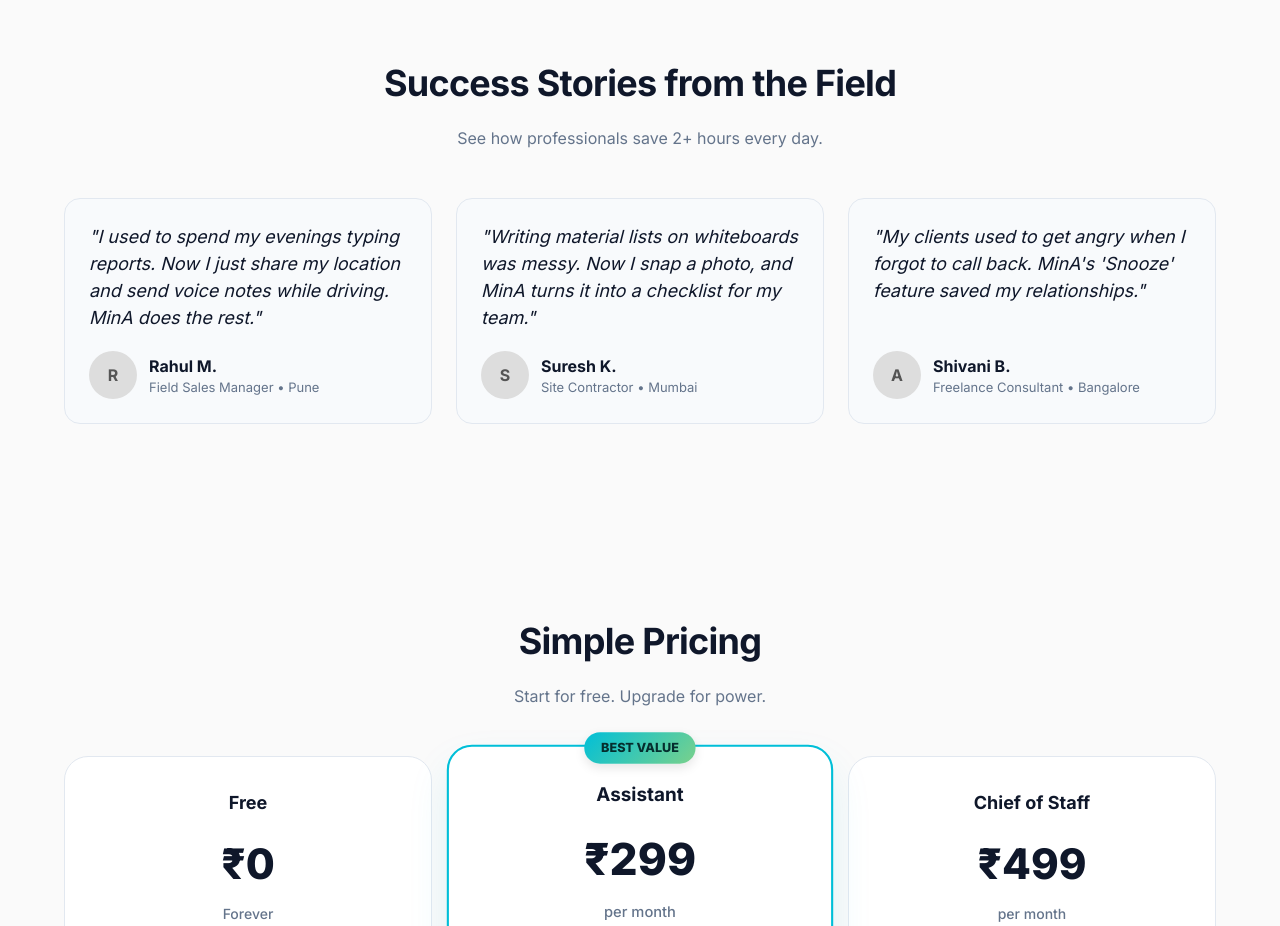
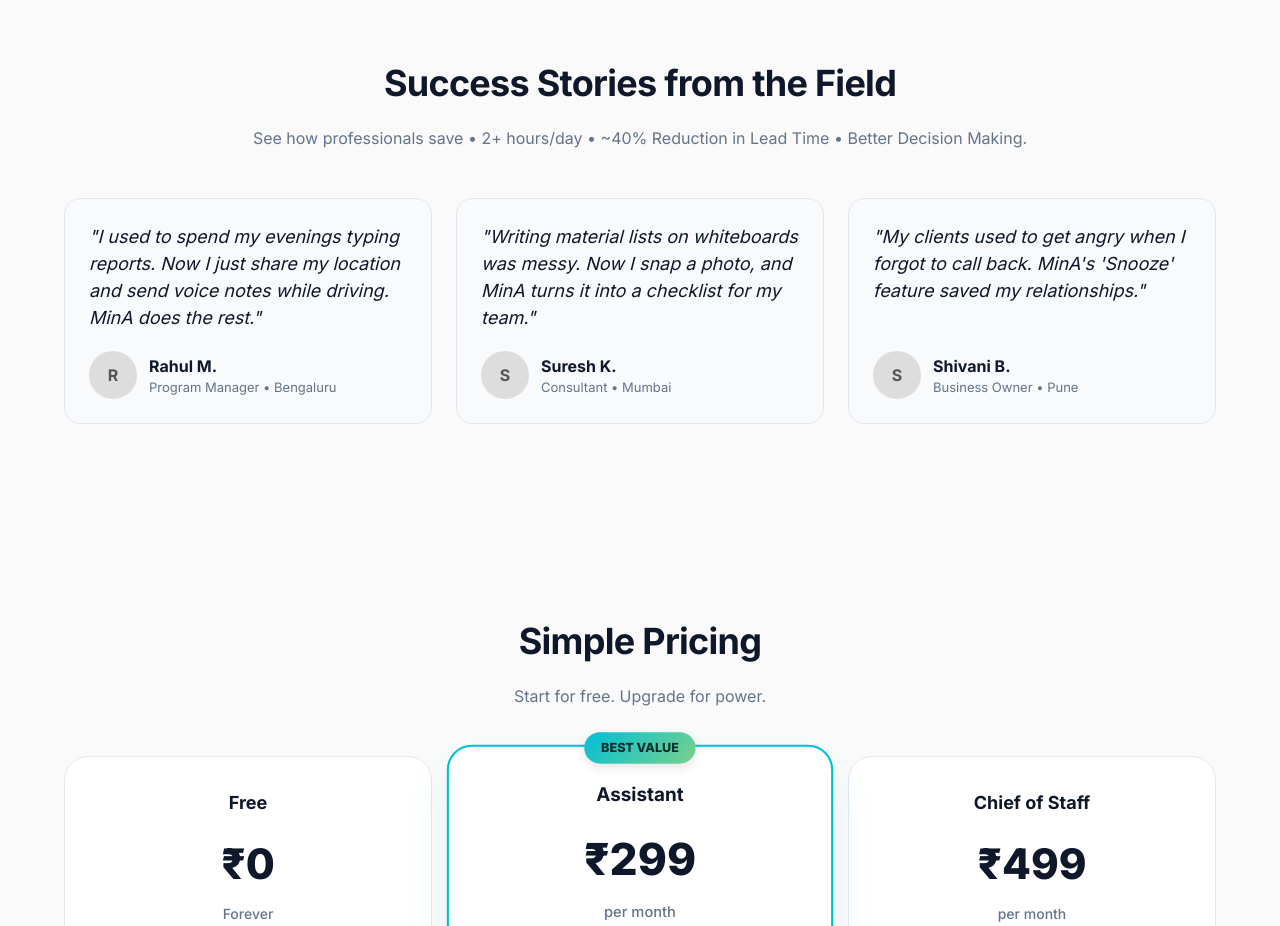
Before and after one commit to gbhide1993/mina--multilang-minutes, a plain HTML site: page templates/index.html in a window 1280 px wide. Shown: the part 5200-6126 px from the top of the page. Drawn offline with Linux system fonts and the light colour scheme; files whose address does not match are found by name.

Commit message:
Update index.html

```diff
--- a/templates/index.html
+++ b/templates/index.html
@@ -192,7 +192,6 @@
     .slideshow-item:nth-child(2) { animation: slideshow 12s infinite; animation-delay: 3s; }
     .slideshow-item:nth-child(3) { animation: slideshow 12s infinite; animation-delay: 6s; }
     .slideshow-item:nth-child(4) { animation: slideshow 12s infinite; animation-delay: 9s; }
-    .slideshow-item:nth-child(4) { animation: slideshow 12s infinite; animation-delay: 12s; }
     .slideshow-item img { width: 100%; height: 100%; object-fit: cover; }
     .slideshow-item:nth-child(1) { opacity: 1; }
 
@@ -519,7 +518,7 @@
   <section id="stories" class="container" style="padding: 80px 24px;">
     <div class="section-title">
         <h2>Success Stories from the Field</h2>
-        <p style="color:var(--text-muted);">See how professionals save 2+ hours every day.</p>
+        <p style="color:var(--text-muted);">See how professionals save • 2+ hours/day • ~40% Reduction in Lead Time • Better Decision Making.</p>
     </div>
     <div class="stories-grid">
         <div class="story-card">
@@ -528,7 +527,7 @@
                 <div class="author-avatar">R</div>
                 <div class="author-details">
                     <div>Rahul M.</div>
-                    <div>Field Sales Manager • Pune</div>
+                    <div>Program Manager • Bengaluru</div>
                 </div>
             </div>
         </div>
@@ -538,17 +537,17 @@
                 <div class="author-avatar">S</div>
                 <div class="author-details">
                     <div>Suresh K.</div>
-                    <div>Site Contractor • Mumbai</div>
+                    <div>Consultant • Mumbai</div>
                 </div>
             </div>
         </div>
         <div class="story-card">
             <div class="story-quote">"My clients used to get angry when I forgot to call back. MinA's 'Snooze' feature saved my relationships."</div>
             <div class="story-author">
-                <div class="author-avatar">A</div>
+                <div class="author-avatar">S</div>
                 <div class="author-details">
                     <div>Shivani B.</div>
-                    <div>Freelance Consultant • Bangalore</div>
+                    <div>Business Owner • Pune</div>
                 </div>
             </div>
         </div>
```
